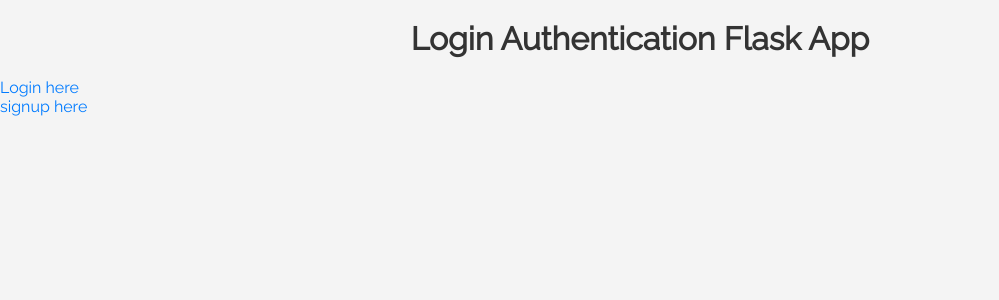
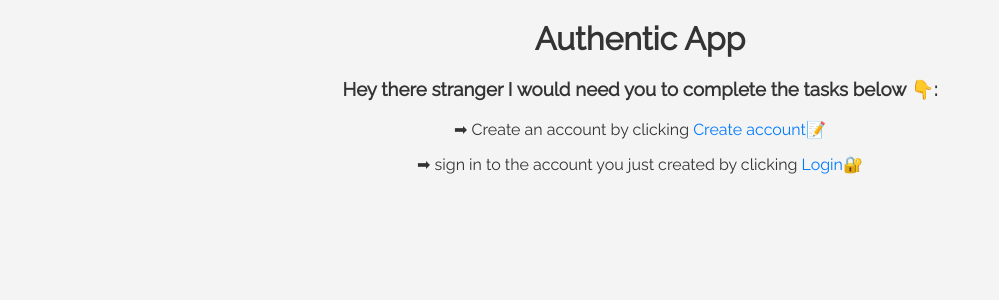
Before and after one commit to Ollie345/Authentic, a Flask app: page / in a window 1280 px wide. Shown: the top 300 px of the page, without its empty margins (0-999 px from the left). Run offline with Flask 3, Linux system fonts and the light colour scheme.

Commit message:
page restructure commit

```diff
--- a/static/styles.css
+++ b/static/styles.css
@@ -1,3 +1,4 @@
+
 body {
     font-family: 'Raleway', sans-serif;
     background-color: #f4f4f4;
@@ -10,7 +11,22 @@
     text-align: center;
     margin-top: 20px;
 }
+h1 a {
+    color: #333;
+}
+p {
+    text-align: center;
+    color: #333;
+}
+h2 {
+    text-align: center;
+    color: #333;
 
+}
+h3{
+    text-align: center;
+    color: #333;
+}
 form {
     width: 300px;
     margin: 0 auto;
--- a/templates/home.html
+++ b/templates/home.html
@@ -8,8 +8,10 @@
     <link href="https://fonts.googleapis.com/css?family=Raleway" rel="stylesheet">
 </head>
 <body>
-    <h1>Login Authentication Flask App</h1>
-    <a href="{{url_for('login')}}">Login here</a> <br>
-    <a href="{{url_for('signup')}}">signup here</a>
+    <h1><a href ="{{url_for('home')}}">Authentic App</a></h1>
+    <h3>Hey there stranger I would need you to complete the tasks below 👇:</h3>
+        <p>➡ Create an account by clicking <a href="{{url_for('signup')}}">Create account📝</a><p>
+        <p>➡ sign in to the account you just created by clicking <a href="{{url_for('login')}}">Login🔐</a></p>
+
 </body>
 </html>
--- a/templates/login.html
+++ b/templates/login.html
@@ -8,7 +8,7 @@
     <link href="https://fonts.googleapis.com/css?family=Raleway" rel="stylesheet">
 </head>
 <body>
-    <h1>Login page</h1>
+    <h1><a href ="{{url_for('home')}}">Login page</a></h1>
     <form action="" method="POST">
         {{form.hidden_tag()}}
         {{form.username}}
@@ -16,7 +16,7 @@
         {{form.submit}}
 
     </form>
-    <p>Dont have an account?<a href="{{url_for('signup')}}">signup here</a></p>
+    <p>If you haven't completed the creating account task and don't have an account?<a href="{{url_for('signup')}}">Create an account here📝</a></p>
 
 </body>
 </html>
--- a/templates/signup.html
+++ b/templates/signup.html
@@ -9,7 +9,7 @@
 
 </head>
 <body>
-    <h1>Signup page</h1>
+    <h1><a href ="{{url_for('home')}}">Signup page</a></h1>
     <form action="" method="POST">
         {{form.hidden_tag()}}
         {{form.username}}
@@ -18,7 +18,7 @@
 
     </form>
 
-    <p>Already have an account? <a href="{{url_for('login')}}">login here</a> </p>
+    <p>If you've completed the creating account task and already have an account? <a href="{{url_for('login')}}">Login here🔐</a> </p>
 
 </body>
 </html>
```
Also changed, not shown: templates/dashboard.html (+4 -3 lines), instance/database.db.
